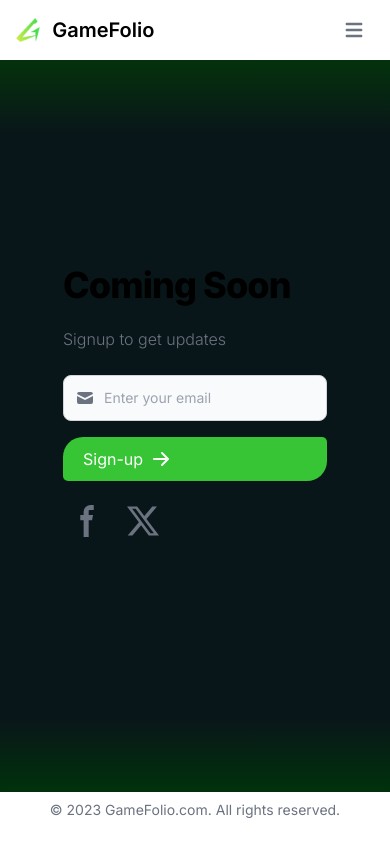
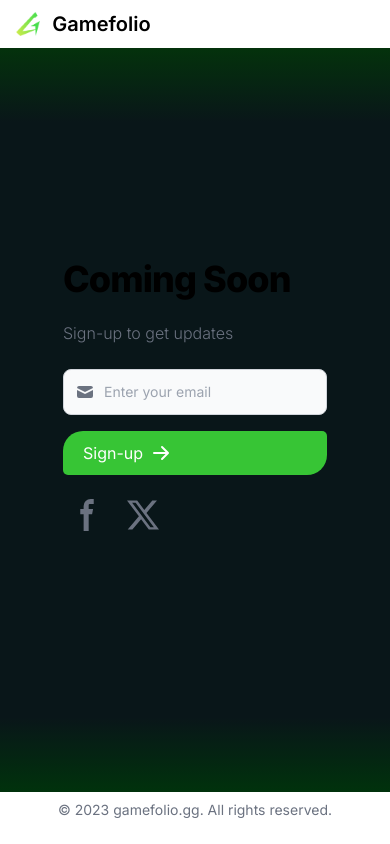
Before and after one commit to BetaONEIO/gamefolio-landing-page, a Next.js app: page / in a window 390 px wide. Built offline with nearby package versions, Linux system fonts and the light colour scheme.

Commit message:
feat: updated

```diff
--- a/src/components/Comingsoon/ComingSoon.jsx
+++ b/src/components/Comingsoon/ComingSoon.jsx
@@ -11,7 +11,7 @@ function ComingSoon() {
   };
 
   const toastSuccess = () =>
-    toast.success("Successfully Subscribe", {
+    toast.success("Thanks for subscribing!", {
       position: "top-center",
       autoClose: 5000,
       hideProgressBar: false,
@@ -96,19 +96,19 @@ function ComingSoon() {
       style={sectionStyle}
       className="h-full flex justify-center bg-[#091619]"
     >
-      <div class="grid py-8 px-4 mx-auto max-w-screen-xl lg:gap-12 xl:gap-0 lg:py-16 lg:grid-cols-12">
+      <div className="grid py-8 px-4 mx-auto max-w-screen-xl lg:gap-12 xl:gap-0 lg:py-16 lg:grid-cols-12">
         <div className="place-self-center  mr-auto mb-10 lg:col-span-7 xl:col-span-8 xl:mb-0">
           <h1 className="mb-6 max-w-2xl text-4xl font-extrabold tracking-tight leading-none md:text-5xl xl:text-6xl dark:text-white">
             Coming Soon
           </h1>
           <p className="mb-6 max-w-2xl font-light text-gray-500 lg:mb-8 md:text-lg lg:text-xl dark:text-gray-400">
-            Signup to get updates
+            Sign-up to get updates
           </p>
-          <form action="#" className="">
+          <form className="">
             <div className="justify-center items-center mx-auto mb-3 space-y-4 sm:flex lg:justify-start sm:space-y-0 sm:space-x-4">
               <div className="relative">
                 <label
-                  for="email"
+                  htmlFor="email"
                   className="hidden mb-2 text-sm font-medium text-gray-900 dark:text-gray-300"
                 >
                   Email address
@@ -128,7 +128,7 @@ function ComingSoon() {
                   className="block p-3 pl-10 w-full text-sm text-gray-900 bg-gray-50 rounded-lg border border-gray-300 sm:w-80 xl:w-96 focus:ring-primary-500 focus:border-primary-500 dark:bg-[#091619] dark:border-gray-600 dark:placeholder-gray-400 dark:text-white dark:focus:ring-primary-500 dark:focus:border-primary-500"
                   placeholder="Enter your email"
                   type="email"
-                  required="true"
+                  required={true}
                   value={subscribeMail}
                   onChange={handleSubscribeMail}
                 />
@@ -147,9 +147,9 @@ function ComingSoon() {
                   xmlns="http://www.w3.org/2000/svg"
                 >
                   <path
-                    fill-rule="evenodd"
+                    fillRule="evenodd"
                     d="M10.293 3.293a1 1 0 011.414 0l6 6a1 1 0 010 1.414l-6 6a1 1 0 01-1.414-1.414L14.586 11H3a1 1 0 110-2h11.586l-4.293-4.293a1 1 0 010-1.414z"
-                    clip-rule="evenodd"
+                    clipRule="evenodd"
                   ></path>
                 </svg>
               </button>
@@ -162,7 +162,8 @@ function ComingSoon() {
 
               <div className="flex items-center gap-2 mt-3 max-w-md">
                 <a
-                  href="#"
+                  href="https://www.facebook.com/gamefoliogg/"
+                  target="_blank"
                   data-tooltip-target="tooltip-facebook"
                   className="inline-flex justify-center p-2 text-gray-500 rounded-lg cursor-pointer dark:text-gray-400 dark:hover:text-white hover:text-gray-900 hover:bg-gray-100 dark:hover:bg-gray-600"
                 >
@@ -174,9 +175,9 @@ function ComingSoon() {
                     viewBox="0 0 8 19"
                   >
                     <path
-                      fill-rule="evenodd"
+                      fillRule="evenodd"
                       d="M6.135 3H8V0H6.135a4.147 4.147 0 0 0-4.142 4.142V6H0v3h2v9.938h3V9h2.021l.592-3H5V3.591A.6.6 0 0 1 5.592 3h.543Z"
-                      clip-rule="evenodd"
+                      clipRule="evenodd"
                     />
                   </svg>
 
@@ -191,7 +192,8 @@ function ComingSoon() {
                   <div className="tooltip-arrow" data-popper-arrow></div>
                 </div>
                 <a
-                  href="#"
+                  href="http://twitter.com/gamefoliogg"
+                  target="_blank"
                   data-tooltip-target="tooltip-twitter"
                   className="inline-flex justify-center p-2 text-gray-500 rounded-lg cursor-pointer dark:text-gray-400 dark:hover:text-white hover:text-gray-900 hover:bg-gray-100 dark:hover:bg-[#091619]"
                 >
@@ -233,7 +235,7 @@ function ComingSoon() {
             theme="light"
           />
         </div>
-        <div class="hidden lg:mt-0 lg:col-span-5 xl:col-span-4 lg:flex">
+        <div className="hidden lg:mt-0 lg:col-span-5 xl:col-span-4 lg:flex">
           <img
             src="https://flowbite.s3.amazonaws.com/blocks/marketing-ui/hero/mobile-app.svg"
             alt="phone illustration"
--- a/src/components/Footer/Footer.jsx
+++ b/src/components/Footer/Footer.jsx
@@ -7,11 +7,10 @@ function Footer() {
         <p className="mb-4 text-sm text-center text-gray-500 dark:text-gray-400 sm:mb-0">
           &copy; 2023{" "}
           <a
-            href="https://gamefolio.com/"
+            href="https://gamefoliodev.vercel.app/"
             className="hover:underline"
-            target="_blank"
           >
-            GameFolio.com
+            gamefolio.gg
           </a>
           . All rights reserved.
         </p>
--- a/src/components/Header/Header.jsx
+++ b/src/components/Header/Header.jsx
@@ -13,78 +13,19 @@ function Header() {
     <header>
       <nav className="bg-white border-gray-200 px-4 lg:px-6 py-2.5 dark:bg-[#08191D]">
         <div className="flex flex-wrap justify-between items-center mx-auto max-w-screen-xl">
-          <a href="https://gamefolio.com" className="flex items-center">
+          <a
+            href="https://gamefoliodev.vercel.app/"
+            className="flex items-center"
+          >
             <img
               src={IMAGES.logo}
               className="mr-3 h-6 sm:h-9"
               alt="GameFolio Logo"
             />
             <span className="self-center text-xl font-semibold whitespace-nowrap dark:text-white">
-              GameFolio
+              Gamefolio
             </span>
           </a>
-          <div className="flex items-center lg:order-2">
-            <a
-              href="#"
-              className="text-white bg-primary-700 hover:bg-primary-800 focus:ring-4 focus:ring-primary-300 font-medium rounded-lg text-sm px-4 lg:px-5 py-2 lg:py-2.5 mr-2 dark:bg-primary-600 dark:hover:bg-primary-700 focus:outline-none dark:focus:ring-primary-800"
-            >
-              Coming soon
-            </a>
-            <button
-              onClick={toggleMenu}
-              data-collapse-toggle="mobile-menu-2"
-              type="button"
-              className="inline-flex items-center p-2 ml-1 text-sm text-gray-500 rounded-lg lg:hidden hover:bg-gray-100 focus:outline-none focus:ring-2 focus:ring-gray-200 dark:text-gray-400 dark:hover:bg-gray-700 dark:focus:ring-gray-600"
-              aria-controls="mobile-menu-2"
-              aria-expanded="false"
-            >
-              <span className="sr-only">Open main menu</span>
-              <svg
-                className="w-6 h-6"
-                fill="currentColor"
-                viewBox="0 0 20 20"
-                xmlns="http://www.w3.org/2000/svg"
-              >
-                <path
-                  fill-rule="evenodd"
-                  d="M3 5a1 1 0 011-1h12a1 1 0 110 2H4a1 1 0 01-1-1zM3 10a1 1 0 011-1h12a1 1 0 110 2H4a1 1 0 01-1-1zM3 15a1 1 0 011-1h12a1 1 0 110 2H4a1 1 0 01-1-1z"
-                  clip-rule="evenodd"
-                ></path>
-              </svg>
-              <svg
-                className="hidden w-6 h-6"
-                fill="currentColor"
-                viewBox="0 0 20 20"
-                xmlns="http://www.w3.org/2000/svg"
-              >
-                <path
-                  fill-rule="evenodd"
-                  d="M4.293 4.293a1 1 0 011.414 0L10 8.586l4.293-4.293a1 1 0 111.414 1.414L11.414 10l4.293 4.293a1 1 0 01-1.414 1.414L10 11.414l-4.293 4.293a1 1 0 01-1.414-1.414L8.586 10 4.293 5.707a1 1 0 010-1.414z"
-                  clip-rule="evenodd"
-                ></path>
-              </svg>
-            </button>
-          </div>
-          <div
-            className={
-              !isMenuOpen
-                ? "hidden"
-                : "justify-between items-center w-full lg:flex lg:w-auto lg:order-1"
-            }
-            id="mobile-menu-2"
-          >
-            <ul className="flex flex-col mt-4 font-medium lg:flex-row lg:space-x-8 lg:mt-0">
-              <li>
-                <a
-                  href="#"
-                  className="block py-2 pr-4 pl-3 text-white rounded bg-primary-700 lg:bg-transparent lg:text-primary-700 lg:p-0 dark:text-white"
-                  aria-current="page"
-                >
-                  Coming soon
-                </a>
-              </li>
-            </ul>
-          </div>
         </div>
       </nav>
     </header>
```
Also changed, not shown: 1 other file (tests, documents, lock files or other folders).
